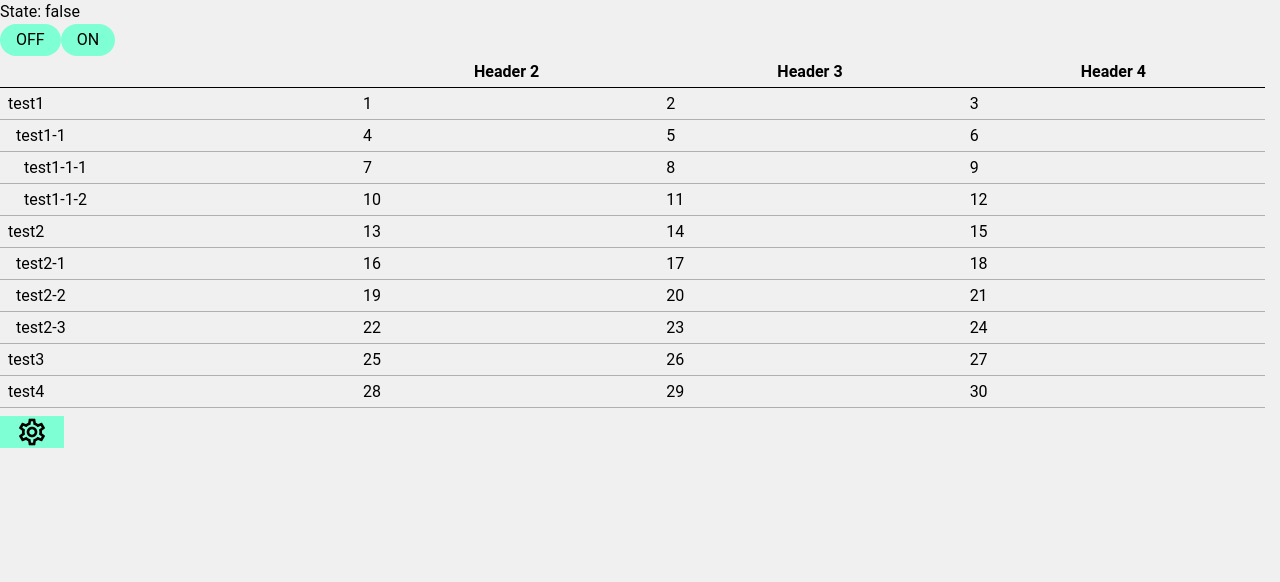
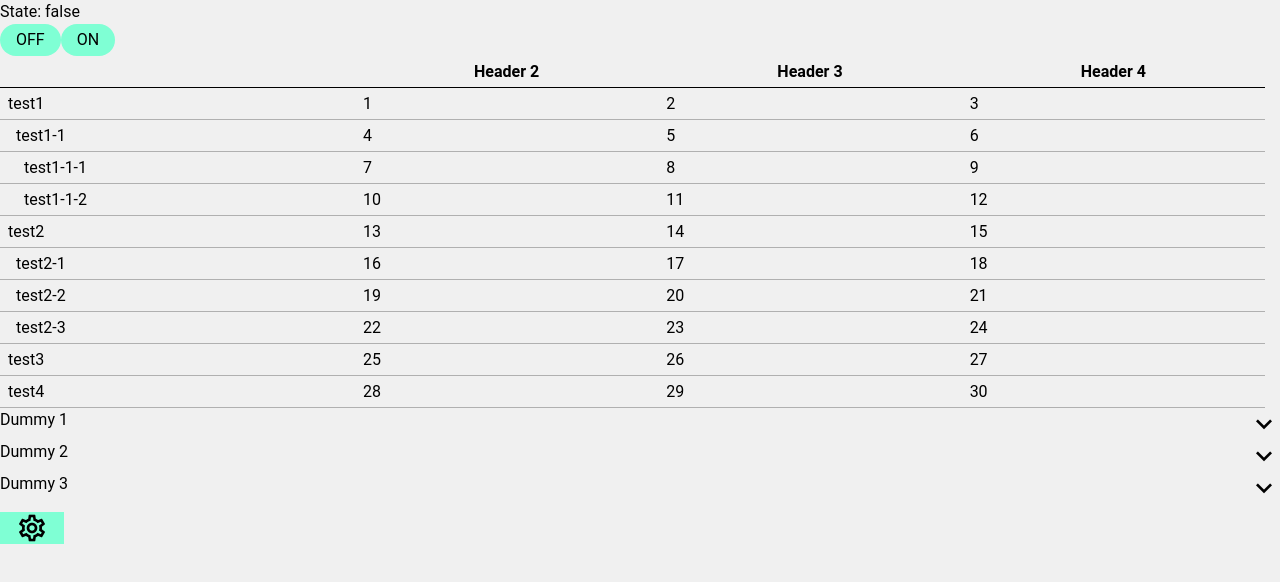
Before and after one commit to k-daiguji/vite_vitest_vue_vuetify, a Vue app: page / in a window 1280 px wide. Shown: the top 582 px of the page. Built offline with nearby package versions, Linux system fonts and the light colour scheme.

Commit message:
Defined sections

```diff
--- /dev/null
+++ b/src/app/components/BaseAccordion.vue
@@ -0,0 +1,71 @@
+<script setup lang="ts">
+import { watch, type ComputedRef, type Component } from "vue";
+
+import Icon from "@/app/components/BaseIcon.vue";
+import { icon } from "@/app/constants/icon";
+
+const activeTitle = defineModel<string>({ required: true });
+const { enabled = true } = defineProps<{
+  sections: {
+    enabled: ComputedRef<boolean>;
+    nextEnabled: ComputedRef<boolean>;
+    finalize: () => void;
+    reset: () => void;
+    header: string;
+    body: Component;
+  }[];
+  enabled?: boolean;
+}>();
+
+watch(
+  () => enabled,
+  () => {
+    if (!enabled) {
+      activeTitle.value = "";
+    }
+  },
+);
+
+const switched = (title: string, isOpen: boolean) => {
+  if (isOpen) {
+    activeTitle.value = title;
+  } else if (title === activeTitle.value) {
+    activeTitle.value = "";
+  }
+};
+</script>
+
+<template>
+  <details
+    v-for="({ enabled, header, body, finalize, reset }, key) in sections"
+    :key="key"
+    :class="{ disabled: !enabled.value }"
+    :open="header === activeTitle"
+    @toggle="switched(header, $event.newState === 'open')"
+  >
+    <summary class="cursor-pointer default-height">
+      <span class="mr-auto">{{ header }}</span>
+      <Icon :icon="header === activeTitle ? icon.chevronUp : icon.chevronDown"/>
+    </summary>
+    <div class="pa-2">
+      <component
+        :is="body"
+        @finalize="finalize"
+        @reset="reset"
+      />
+    </div>
+  </details>
+</template>
+
+<style scoped>
+.disabled {
+  pointer-events: none;
+  user-select: none;
+}
+
+summary {
+  display: flex;
+  height: var(--height);
+  list-style: none;
+}
+</style>
--- /dev/null
+++ b/src/app/composables/useAccordion.ts
@@ -0,0 +1,29 @@
+import type { Component, ComputedRef } from "vue";
+import { computed, ref, watch } from "vue";
+
+export const useSection = (
+  enabled: ComputedRef<boolean>,
+  section: { header: string; body: Component },
+  option = { finalize: () => undefined, reset: () => undefined },
+) => {
+  const cacheEnabled = ref(false);
+  const nextEnabled = computed(() => cacheEnabled.value);
+
+  const finalize = () => {
+    if (enabled.value) {
+      cacheEnabled.value = true;
+      option.finalize();
+    }
+  };
+
+  const reset = () => {
+    cacheEnabled.value = false;
+  };
+
+  watch(enabled, () => {
+    cacheEnabled.value = false;
+    option.reset();
+  });
+
+  return { ...section, enabled, nextEnabled, finalize, reset };
+};
--- a/src/app/constants/icon.ts
+++ b/src/app/constants/icon.ts
@@ -1,3 +1,5 @@
 export const icon = {
+  chevronDown: "mdi mdi-chevron-down",
+  chevronUp: "mdi mdi-chevron-up",
   settings: "mdi mdi-cog-outline",
 } as const;
--- a/src/app/views/AreaIntra.vue
+++ b/src/app/views/AreaIntra.vue
@@ -1,9 +1,12 @@
 <script setup lang="ts">
-import { ref } from "vue";
+import { computed, defineComponent, ref } from "vue";
 
+import Accordion from "@/app/components/BaseAccordion.vue";
 import BaseButton from "@/app/components/BaseButton.vue";
 import BaseTable from "@/app/components/BaseTable.vue";
+import { useSection } from "@/app/composables/useAccordion";
 import { theme } from "@/app/constants/color";
+import Dummy from "@/app/views/DummyComponent.vue";
 
 const state = ref(false);
 
@@ -27,6 +30,20 @@ const table = {
     [{ cell: "test4", indent: 0 }, { cell: 28 }, { cell: 29 }, { cell: 30 }],
   ],
 };
+
+const title = ref("");
+const a = useSection(
+  computed(() => true),
+  { header: "Dummy 1", body: Dummy },
+);
+const b = useSection(a.nextEnabled, {
+  header: "Dummy 2",
+  body: Dummy,
+});
+const c = useSection(b.nextEnabled, {
+  header: "Dummy 3",
+  body: Dummy,
+});
 </script>
 
 <template>
@@ -45,5 +62,9 @@ const table = {
       @click="state = true"
     />
     <BaseTable :table="table" />
+    <Accordion
+      v-model="title"
+      :sections="[a, b, c]"
+    />
   </div>
 </template>
--- /dev/null
+++ b/src/app/views/DummyComponent.vue
@@ -0,0 +1,7 @@
+<script setup lang="ts">
+defineProps<{ message?: string }>();
+</script>
+
+<template>
+  <div>{{ message ?? "111" }}</div>
+</template>
```
Also changed, not shown: 1 other file (tests, documents, lock files or other folders).
